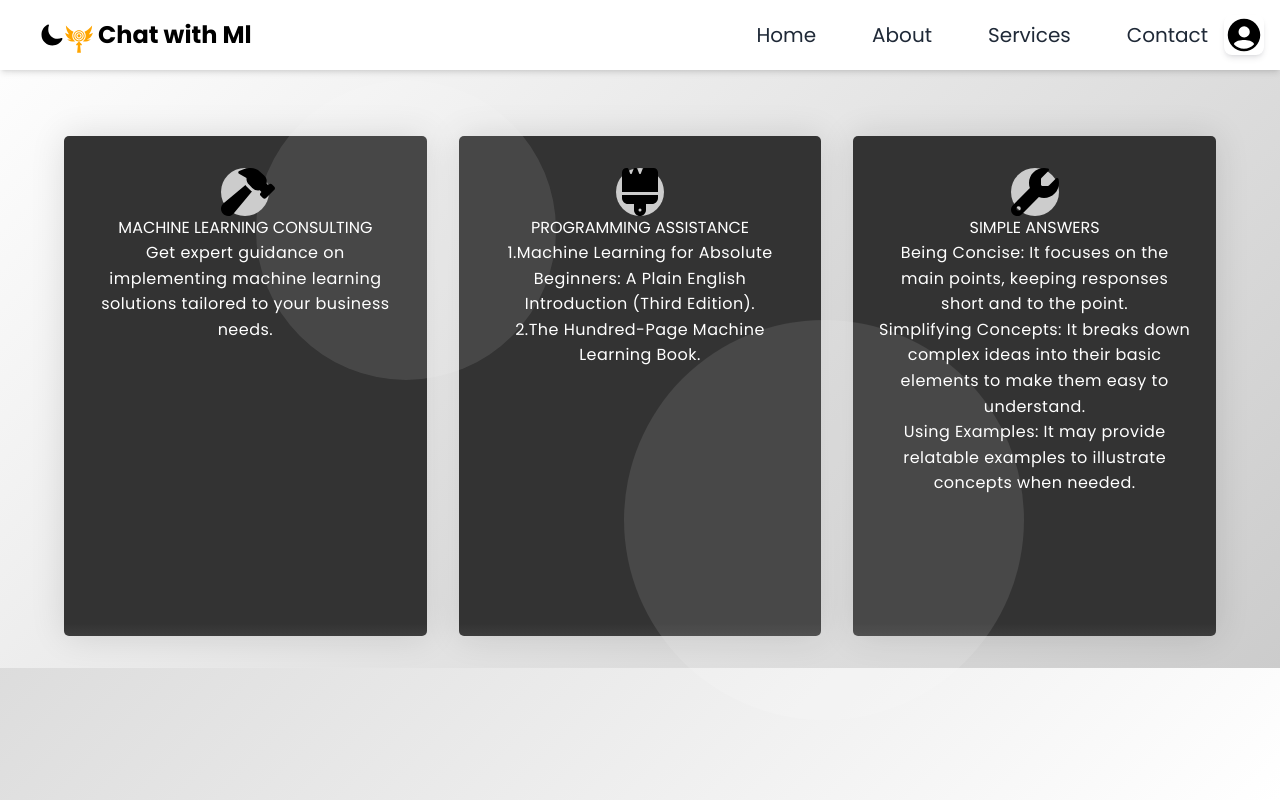
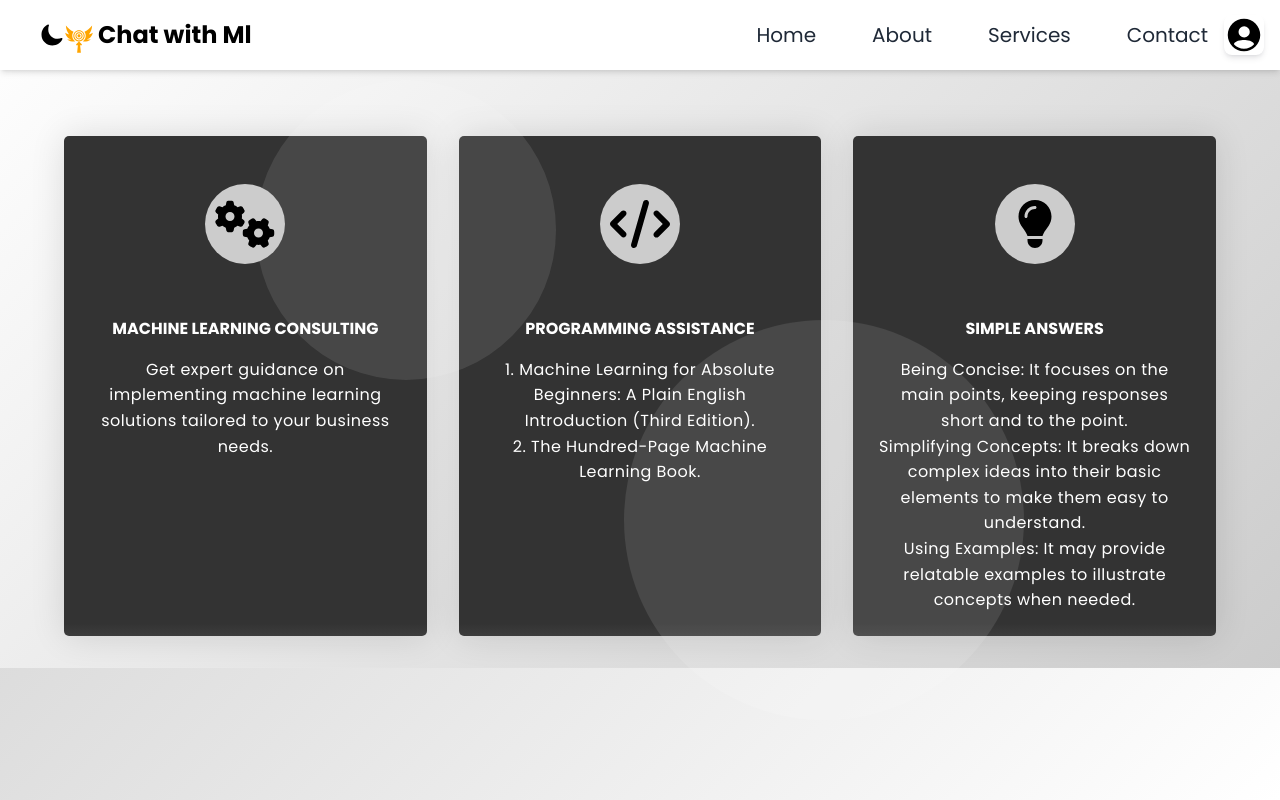
Before and after one commit to v-Shivaprasad/Chat-with-ML, a React (Vite) app in the folder Chat with ML/: page /services in a window 1280 px wide. Built offline with nearby package versions, Linux system fonts and the light colour scheme.

Commit message:
vaibhav services page

```diff
--- a/Chat with ML/src/pages/Services.css
+++ b/Chat with ML/src/pages/Services.css
@@ -16,6 +16,7 @@ body {
   nav {
       background-color: #ffffff; /* Navbar background color */
       color: #000; /* Navbar text color */
+
   }
 
   section {
@@ -31,6 +32,19 @@ body {
   .icon-wrapper {
       background-color: #cccccc;
       color: #000000;
+
+  }
+  .iconclass{
+    margin: 1rem;
+  }
+  .cardText{
+    align-items: center;
+    margin: auto;
+    margin-top: 3.3rem;
+  }
+  .cardText h3{
+    margin-bottom: 1rem;
+    font-weight: bold;
   }
 
   .card:hover .icon-wrapper {
@@ -87,6 +101,7 @@ body {
   flex-wrap: wrap;
   justify-content: center;
   width: 100%;
+  text-align: center;
 }
 
 .section-heading {
@@ -117,25 +132,27 @@ body {
 h3 {
   font-size: 1.95rem; /* Increase the font size */
   font-weight: 1000;
-    margin: 1em 0;
+  margin: 5em 5em;
 }
 
 p {
   font-size: 1rem; /* Increase the font size */
   line-height: 1.6;
   letter-spacing: 0.03em;
+  text-align: center;
 }
+
 
 .icon-wrapper {
   position: relative;
   margin: auto;
-    font-size: 3rem; /* Increase the icon size */
-    height: 3rem;
-    width: 3rem;
+  font-size: 3rem; /* Decrease the icon size */
+  height: 5rem; /* Size of the circle */
+  width: 5rem; /* Size of the circle */
   border-radius: 50%;
   display: grid;
   place-items: center;
-    transition: 0.5s;
+  transition: 0.8s;
 }
 
 .card:hover {
--- a/Chat with ML/src/pages/Services.jsx
+++ b/Chat with ML/src/pages/Services.jsx
@@ -5,7 +5,7 @@ import './Services.css';
 
 // Import Font Awesome
 import { FontAwesomeIcon } from '@fortawesome/react-fontawesome';
-import { faHammer, faBrush, faWrench } from '@fortawesome/free-solid-svg-icons';
+import { faCogs, faCode, faLightbulb } from '@fortawesome/free-solid-svg-icons';
 
 // Service component
 const Service = () => {
@@ -19,40 +19,52 @@ const Service = () => {
         <div className="row">
           <div className="column">
             <div className="card">
+              <div className="iconclass">
               <div className="icon-wrapper">
-                <FontAwesomeIcon icon={faHammer} />
+                <FontAwesomeIcon icon={faCogs} />
               </div>
+              </div>
+              <div className="cardText">
               <h3>MACHINE LEARNING CONSULTING</h3>
               <p>
                 Get expert guidance on implementing machine learning solutions tailored to your business needs.
               </p>
+              </div>
             </div>
           </div>
           <div className="column">
             <div className="card">
+            <div className="iconclass">
               <div className="icon-wrapper">
-                <FontAwesomeIcon icon={faBrush} />
+                <FontAwesomeIcon icon={faCode} />
               </div>
+              </div>
+              <div className="cardText">
               <h3>PROGRAMMING ASSISTANCE</h3>
               <p>
-              1.Machine Learning for Absolute Beginners: A Plain English Introduction (Third Edition).<br></br>
-              2.The Hundred-Page Machine Learning Book.<br></br>
+                1. Machine Learning for Absolute Beginners: A Plain English Introduction (Third Edition).<br></br>
+                2. The Hundred-Page Machine Learning Book.
+                <br></br>
               </p>
+              </div>
             </div>
           </div>
           <div className="column">
             <div className="card">
+            <div className="iconclass">
               <div className="icon-wrapper">
-                <FontAwesomeIcon icon={faWrench} />
+                <FontAwesomeIcon icon={faLightbulb} />
               </div>
+              </div>
+              <div className="cardText">
               <h3>SIMPLE ANSWERS</h3>
               <p>
-Being Concise: It focuses on the main points, keeping responses short and to the point.<br></br>
-
-Simplifying Concepts: It breaks down complex ideas into their basic elements to make them easy to understand.<br></br>
-
-Using Examples: It may provide relatable examples to illustrate concepts when needed.<br></br>
+                Being Concise: It focuses on the main points, keeping responses short and to the point.<br></br>
+                Simplifying Concepts: It breaks down complex ideas into their basic elements to make them easy to understand.<br></br>
+                Using Examples: It may provide relatable examples to illustrate concepts when needed.
+                <br></br>
               </p>
+              </div>
             </div>
           </div>
         </div>
```
Lines whose indentation alone changed are shown as unchanged.
